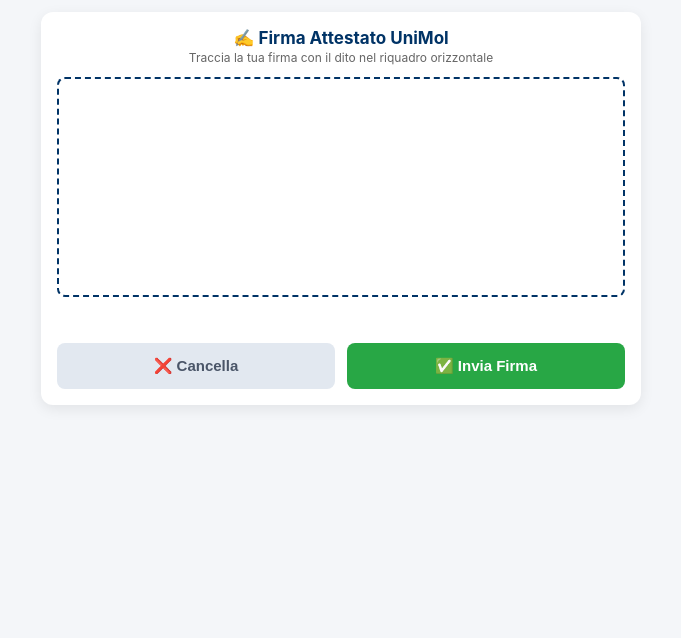
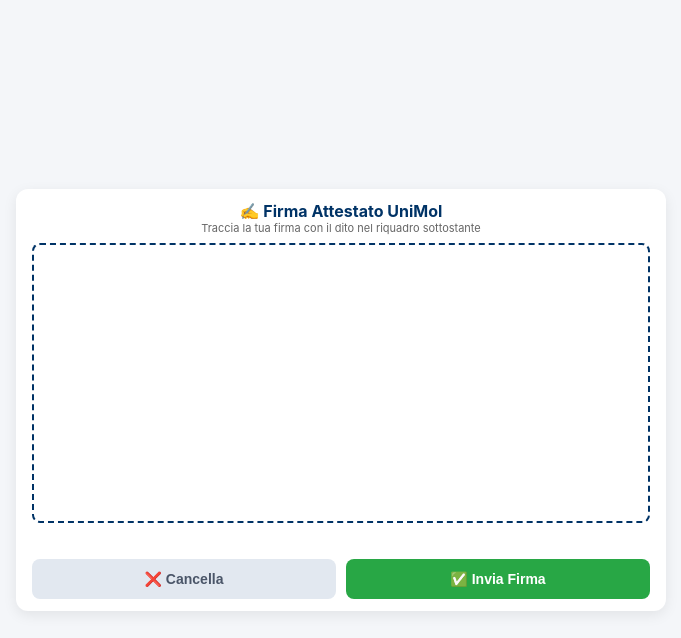
Before and after one commit to pietropisani-crypto/firma-unimol, a plain HTML site: page index.html in a window 1280 px wide. Shown: the whole page, without its empty margins (299-980 px from the left). Drawn offline with Linux system fonts and the light colour scheme.

Commit message:
index.html

```diff
--- a/index.html
+++ b/index.html
@@ -6,15 +6,21 @@
   <title>Firma Digitale Docente - UniMol</title>
   <style>
     * { box-sizing: border-box; touch-action: none; margin: 0; padding: 0; }
-    body {
+    html, body {
       font-family: -apple-system, BlinkMacSystemFont, "Segoe UI", Roboto, sans-serif;
       background: #f4f6f9;
       color: #333;
-      padding: 12px;
-      min-height: 100vh;
+      width: 100%;
+      height: 100%;
+      overflow-y: auto; /* Permette lo scroll se lo schermo è molto basso */
+    }
+
+    body {
+      padding: 10px;
       display: flex;
       flex-direction: column;
       align-items: center;
+      justify-content: center;
     }
 
     .card {
@@ -22,24 +28,26 @@
       border-radius: 12px;
       box-shadow: 0 4px 14px rgba(0,0,0,0.08);
       width: 100%;
-      max-width: 600px;
-      padding: 16px;
+      max-width: 650px;
+      padding: 12px 16px;
       display: flex;
       flex-direction: column;
-      gap: 12px;
+      gap: 8px;
     }
 
     .header-info { text-align: center; }
-    .header-info h2 { font-size: 17px; color: #003366; margin-bottom: 2px; }
-    .header-info p { font-size: 12px; color: #666; }
+    .header-info h2 { font-size: 16px; color: #003366; }
+    .header-info p { font-size: 11px; color: #666; }
 
-    /* Riquadro canvas fisso in formato orizzontale (rettangolare allungato) */
+    /* Canvas flessibile: si adatta all'altezza dello schermo */
     .canvas-container {
       border: 2px dashed #003366;
       border-radius: 8px;
       background: #ffffff;
       width: 100%;
-      height: 220px;
+      height: 45vh; /* Usa il 45% dell'altezza dello schermo disponibile */
+      min-height: 140px;
+      max-height: 280px;
       position: relative;
       touch-action: none;
     }
@@ -52,36 +60,42 @@
       display: block;
     }
 
-    /* Pulsanti sempre visibili e ben distanziati */
     .btn-group {
       display: flex;
-      gap: 12px;
+      gap: 10px;
       width: 100%;
       margin-top: 4px;
     }
 
     button {
       flex: 1;
-      padding: 14px;
+      padding: 12px;
       border: none;
       border-radius: 8px;
       font-weight: bold;
-      font-size: 15px;
+      font-size: 14px;
       cursor: pointer;
       touch-action: manipulation;
     }
 
     .btn-clear { background: #e2e8f0; color: #4a5568; }
-    .btn-clear:active { background: #cbd5e0; }
-
     .btn-send { background: #28a745; color: #ffffff; }
-    .btn-send:active { background: #218838; }
 
     #status {
       text-align: center;
       font-weight: bold;
-      font-size: 13px;
-      min-height: 18px;
+      font-size: 12px;
+      min-height: 16px;
+    }
+
+    /* Ottimizzazione specifica quando il telefono viene ruotato in orizzontale */
+    @media (orientation: landscape) and (max-height: 500px) {
+      body { padding: 5px; justify-content: flex-start; }
+      .card { padding: 8px 12px; gap: 4px; }
+      .header-info h2 { font-size: 14px; }
+      .header-info p { display: none; } /* Nasconde il sottotitolo per guadagnare spazio */
+      .canvas-container { height: 55vh; min-height: 120px; }
+      button { padding: 8px; font-size: 13px; }
     }
   </style>
 </head>
@@ -90,7 +104,7 @@
   <div class="card">
     <div class="header-info">
       <h2 id="docenteTitle">✍️ Firma Attestato UniMol</h2>
-      <p id="insegnamentoSub">Traccia la tua firma con il dito nel riquadro orizzontale</p>
+      <p id="insegnamentoSub">Traccia la tua firma con il dito nel riquadro sottostante</p>
     </div>
 
     <div class="canvas-container">
@@ -123,6 +137,8 @@
 
   function initCanvas() {
     const rect = canvas.getBoundingClientRect();
+    if (rect.width === 0 || rect.height === 0) return;
+
     canvas.width = rect.width * 2;
     canvas.height = rect.height * 2;
     ctx.scale(2, 2);
@@ -135,6 +151,9 @@
   window.addEventListener('load', initCanvas);
   window.addEventListener('resize', () => {
     if (!hasDrawn) initCanvas();
+  });
+  window.addEventListener('orientationchange', () => {
+    setTimeout(initCanvas, 200);
   });
 
   function getPos(e) {
@@ -183,7 +202,7 @@
     }
 
     if (!scriptUrl) {
-      alert("Errore: URL API mancante nei parametri.");
+      alert("Errore: URL API mancante.");
       return;
     }
 
```
